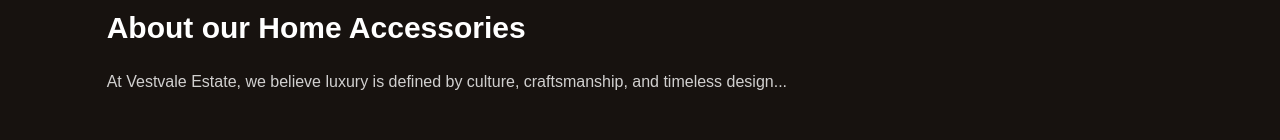
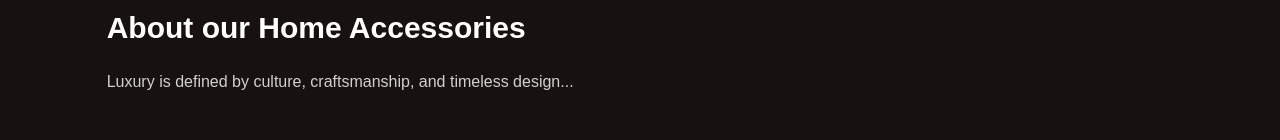
Before and after one commit to AdebestAA/vestvaleprototype-cloud, a Next.js app: page /accessories/door in a window 1280 px wide. Shown: the part 168-308 px from the top of the page. Built offline with nearby package versions, Linux system fonts and the light colour scheme.

Commit message:
Update page.tsx
 This is the correct way to type the dynamic route page

```diff
--- a/app/accessories/[slug]/page.tsx
+++ b/app/accessories/[slug]/page.tsx
@@ -1,3 +1,4 @@
+import { type Metadata } from "next";
 import AccessoryDynamicComponent from "@/components/AccessoryComponent/AccessoryDynamicComponent";
 import Navbar from "@/components/Navbar";
 
@@ -13,16 +14,20 @@
 > = {
   door: {
     title: "About our Home Accessories",
-    description:
-      "At Vestvale Estate, we believe luxury is defined by culture, craftsmanship, and timeless design...",
+    description: "Luxury is defined by culture, craftsmanship, and timeless design...",
     images: [
       { image: "/door-01.svg", text: "door" },
       // ... other images
     ],
   },
-  // ... other accessories
+  // ... other categories
 };
 
+export async function generateStaticParams() {
+  return Object.keys(accessoriesData).map((slug) => ({ slug }));
+}
+
+// ✅ This is the correct way to type the dynamic route page
 export default function AccessoriesDetailPage({
   params,
 }: {
@@ -43,7 +48,3 @@
     </>
   );
 }
-
-export function generateStaticParams() {
-  return Object.keys(accessoriesData).map((slug) => ({ slug }));
-}
```
